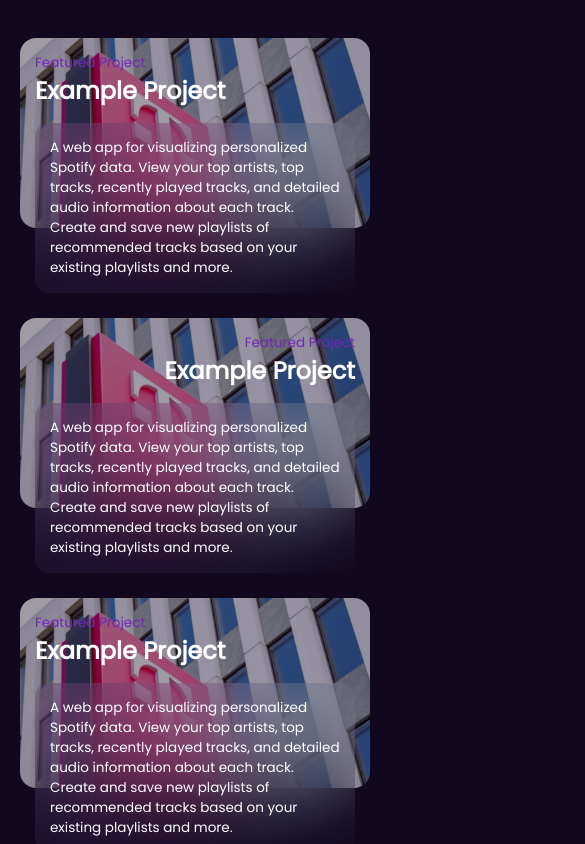
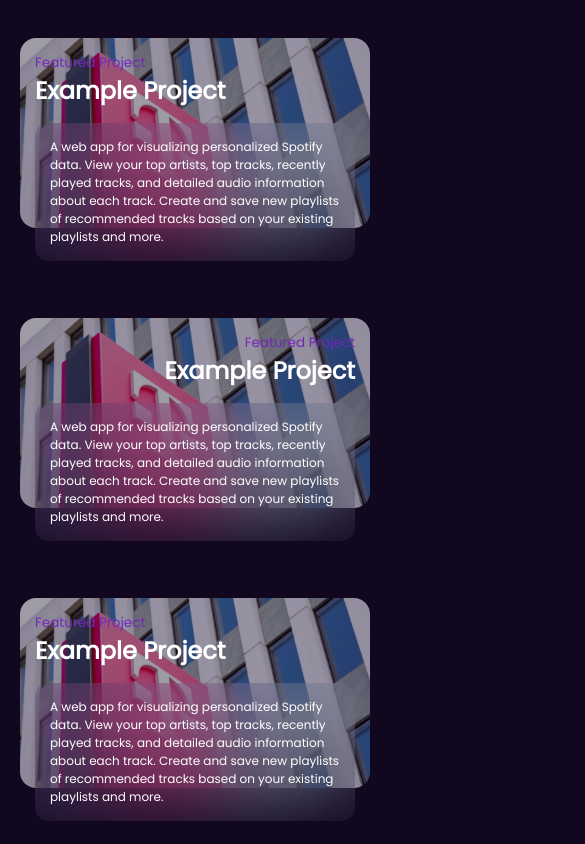
Before and after one commit to hochv/portfolio, a Next.js app: page / in a window 390 px wide. Shown: the part 2340-3184 px from the top of the page, 585 px wide, since content can reach past the window. Built offline with nearby package versions, Linux system fonts and the light colour scheme; a web font is replaced by a local one.

Commit message:
fix: bug responsive

```diff
--- a/styles/global.scss
+++ b/styles/global.scss
@@ -37,6 +37,7 @@
   position: relative;
   z-index: 100;
   width: 100%;
+  overflow-x: hidden;
   color: #fff;
   /* Add any other styling properties you desire */
 }
--- a/styles/projects.scss
+++ b/styles/projects.scss
@@ -31,7 +31,7 @@
       .project__desc {
         max-width: 65%;
         padding: 1rem;
-        font-size: 0.9rem;
+        font-size: 0.8rem;
         background: radial-gradient(
           90.16% 143.01% at 15.32% 21.04%,
           rgba(105, 59, 147, 0.2) 0%,
@@ -98,7 +98,7 @@
       .project__desc {
         max-width: 65%;
         padding: 1rem;
-        font-size: 0.9rem;
+        font-size: 0.8rem;
         background: radial-gradient(
           90.16% 143.01% at 15.32% 21.04%,
           rgba(105, 59, 147, 0.2) 0%,
```
Also changed, not shown: 1 other file (tests, documents, lock files or other folders).
